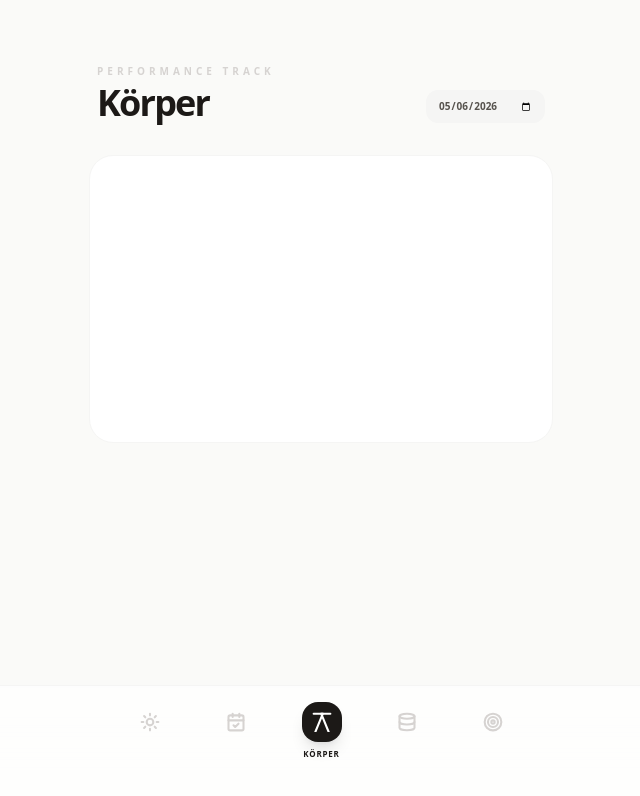
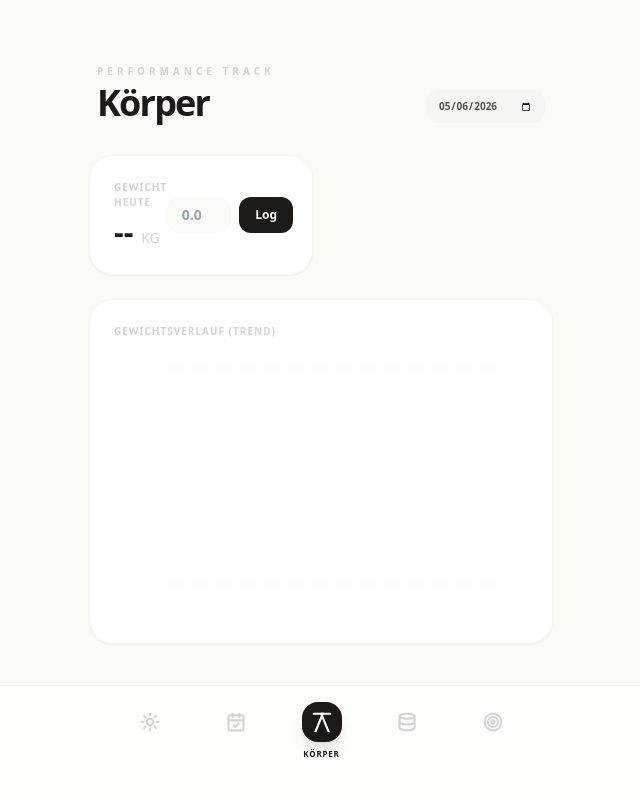
Before and after one commit to 9h9pksfxzf-byte/Tracker_New, a React (Vite) app: page / in a window 1280 px wide. Both pictures are taken after a click on the button "KÖRPER". Shown: the top 796 px of the page, without its empty margins (319-959 px from the left). Built offline with nearby package versions, Linux system fonts and the light colour scheme.

Commit message:
Update App.jsx

```diff
--- a/src/App.jsx
+++ b/src/App.jsx
@@ -1,5 +1,5 @@
 import React, { useState, useEffect } from "react";
-import { BarChart, Bar, XAxis, ReferenceLine, ResponsiveContainer, Cell, LineChart, Line, YAxis, Tooltip } from "recharts";
+import { BarChart, Bar, XAxis, ReferenceLine, ResponsiveContainer, Cell, LineChart, Line, YAxis, Tooltip, CartesianGrid } from "recharts";
 
 // ─── STORAGE & LOGIC ────────────────────────────────────────────────────────
 const DB = {
@@ -94,11 +94,10 @@ function StatBar({ label, value, max, unit, accent }) {
   );
 }
 
-// ─── VIEW: TODAY ─────────────────────────────────────────────────────────────
+// ─── VIEW: TODAY (TRACKER) ───────────────────────────────────────────────────
 function TodayView({ entries, goals, weights, addEntry, removeEntry, addWeight, activeDate, removeWeight, saveFav }) {
   const [activeType, setActiveType] = useState(null);
   const [form, setForm] = useState(EMPTY_ENTRY);
-  const [weightInput, setWeightInput] = useState("");
   const weightEntry = weights.find(w => w.date === activeDate);
   const currentWeight = weightEntry?.val || "--";
 
@@ -116,20 +115,6 @@ function TodayView({ entries, goals, weights, addEntry, removeEntry, addWeight,
 
   return (
     <div className="space-y-6">
-      <div className="bg-white rounded-3xl p-6 border border-stone-100 shadow-sm flex justify-between items-center">
-        <div>
-          <p className="text-[10px] font-black uppercase tracking-widest text-stone-300 mb-1">Gewicht am {fmtDate(activeDate)}</p>
-          <div className="flex items-center gap-2">
-            <div className="text-3xl font-black text-stone-900">{currentWeight} <span className="text-sm font-medium text-stone-300 uppercase">kg</span></div>
-            {weightEntry && <button onClick={() => removeWeight(activeDate)} className="text-stone-200 hover:text-red-400 p-1">✕</button>}
-          </div>
-        </div>
-        <div className="flex gap-2">
-          <input type="number" step="0.1" value={weightInput} onChange={e => setWeightInput(e.target.value)} placeholder="0.0" className="w-16 bg-stone-50 rounded-xl px-3 py-2 text-sm outline-none font-bold text-center" />
-          <button onClick={() => { if(weightInput) { addWeight(num(weightInput)); setWeightInput(""); } }} className="bg-stone-900 text-white px-4 rounded-xl font-bold text-xs active:scale-95 transition-all">Log</button>
-        </div>
-      </div>
-
       <div className="bg-white rounded-3xl p-6 border border-stone-100 shadow-sm space-y-5">
         <StatBar label="Kalorien" value={t.kcal} max={goals.kcal} unit="kcal" accent="#1c1c1e" />
         <div className="grid grid-cols-2 gap-x-6 gap-y-4">
@@ -187,21 +172,11 @@ function TodayView({ entries, goals, weights, addEntry, removeEntry, addWeight,
   );
 }
 
-// ─── VIEW: HISTORY ──────────────────────────────────────────────────────────
+// ─── VIEW: HISTORY (TRENDS) ──────────────────────────────────────────────────
 function HistoryView({ historyData, todayEntries, goals, weights }) {
   const allHistory = { ...historyData, [todayKey()]: todayEntries };
-  const tdee = calculateTDEE(weights, allHistory);
   return (
     <div className="space-y-6">
-      {tdee && (
-        <div className="bg-white rounded-3xl p-6 border border-stone-100 shadow-sm flex justify-between items-center bg-gradient-to-br from-white to-stone-50">
-          <div>
-            <p className="text-[10px] font-black uppercase tracking-[0.2em] text-amber-600 mb-1">Dynamischer Verbrauch (TDEE)</p>
-            <div className="text-3xl font-black text-stone-900">{tdee} <span className="text-sm font-medium text-stone-300 uppercase">kcal</span></div>
-            <p className="text-[9px] font-bold text-stone-400 mt-2 uppercase tracking-tighter">Basierend auf der letzten 21-Tage-Periode</p>
-          </div>
-        </div>
-      )}
       <div className="bg-white rounded-3xl p-6 border border-stone-100 shadow-sm">
         <p className="text-[10px] font-black uppercase tracking-widest text-stone-300 mb-6">Energie Trend (kcal)</p>
         <div className="h-48 w-full -ml-4">
@@ -216,6 +191,65 @@ function HistoryView({ historyData, todayEntries, goals, weights }) {
               </Bar>
               <ReferenceLine y={goals.kcal} stroke="#fca5a5" strokeDasharray="4 4" />
             </BarChart>
+          </ResponsiveContainer>
+        </div>
+      </div>
+    </div>
+  );
+}
+
+// ─── VIEW: BODY (KÖRPER) ────────────────────────────────────────────────────
+function BodyView({ weights, addWeight, activeDate, removeWeight, historyData, todayEntries }) {
+  const [weightInput, setWeightInput] = useState("");
+  const allHistory = { ...historyData, [todayKey()]: todayEntries };
+  const tdee = calculateTDEE(weights, allHistory);
+  const weightEntry = weights.find(w => w.date === activeDate);
+  const currentWeight = weightEntry?.val || "--";
+
+  const chartData = getMovingAverage(weights, 7).slice(-14);
+  const minW = Math.floor(Math.min(...weights.map(w => w.val)) - 1) || 0;
+  const maxW = Math.ceil(Math.max(...weights.map(w => w.val)) + 1) || 100;
+
+  return (
+    <div className="space-y-6">
+      {/* Quick Log & TDEE */}
+      <div className="grid grid-cols-1 md:grid-cols-2 gap-4">
+        <div className="bg-white rounded-3xl p-6 border border-stone-100 shadow-sm flex justify-between items-center">
+          <div>
+            <p className="text-[10px] font-black uppercase tracking-widest text-stone-300 mb-1">Gewicht Heute</p>
+            <div className="flex items-center gap-2">
+              <div className="text-3xl font-black text-stone-900">{currentWeight} <span className="text-sm font-medium text-stone-300 uppercase">kg</span></div>
+              {weightEntry && <button onClick={() => removeWeight(activeDate)} className="text-stone-200 hover:text-red-400 p-1">✕</button>}
+            </div>
+          </div>
+          <div className="flex gap-2">
+            <input type="number" step="0.1" value={weightInput} onChange={e => setWeightInput(e.target.value)} placeholder="0.0" className="w-16 bg-stone-50 rounded-xl px-3 py-2 text-sm outline-none font-bold text-center" />
+            <button onClick={() => { if(weightInput) { addWeight(num(weightInput)); setWeightInput(""); } }} className="bg-stone-900 text-white px-4 rounded-xl font-bold text-xs active:scale-95 transition-all">Log</button>
+          </div>
+        </div>
+
+        {tdee && (
+          <div className="bg-stone-900 rounded-3xl p-6 shadow-sm text-white">
+            <p className="text-[10px] font-black uppercase tracking-[0.2em] text-stone-400 mb-1">Wiss. Verbrauch (TDEE)</p>
+            <div className="text-3xl font-black">{tdee} <span className="text-sm font-medium text-stone-500 uppercase">kcal</span></div>
+            <p className="text-[9px] font-bold text-stone-500 mt-2 uppercase tracking-tighter">Basierend auf der letzten 21-Tage-Periode</p>
+          </div>
+        )}
+      </div>
+
+      {/* Gewicht Chart */}
+      <div className="bg-white rounded-3xl p-6 border border-stone-100 shadow-sm">
+        <p className="text-[10px] font-black uppercase tracking-widest text-stone-300 mb-6">Gewichtsverlauf (Trend)</p>
+        <div className="h-64 w-full -ml-4">
+          <ResponsiveContainer width="100%" height="100%">
+            <LineChart data={chartData}>
+              <CartesianGrid strokeDasharray="3 3" vertical={false} stroke="#f5f5f4" />
+              <XAxis dataKey="date" tickFormatter={fmtDate} tick={{fontSize: 9, fill: '#d6d3d1', fontWeight: 800}} axisLine={false} tickLine={false} />
+              <YAxis domain={[minW, maxW]} tick={{fontSize: 9, fill: '#d6d3d1'}} axisLine={false} tickLine={false} />
+              <Tooltip contentStyle={{ borderRadius: '16px', border: 'none', boxShadow: '0 10px 15px -3px rgb(0 0 0 / 0.1)' }} />
+              <Line type="monotone" dataKey="val" stroke="#e7e5e4" strokeWidth={2} dot={{ r: 4, fill: '#e7e5e4' }} />
+              <Line type="monotone" dataKey="avg" stroke="#1c1c1e" strokeWidth={4} dot={false} strokeLinecap="round" />
+            </LineChart>
           </ResponsiveContainer>
         </div>
       </div>
@@ -314,18 +348,7 @@ export default function App() {
       <main className="px-6 max-w-lg mx-auto">
         {tab === "today" && <TodayView entries={entries} goals={goals} weights={weights} addEntry={addEntry} removeEntry={removeEntry} addWeight={addWeight} activeDate={selectedDate} removeWeight={removeWeight} saveFav={saveFav} />}
         {tab === "history" && <HistoryView historyData={histData} todayEntries={entries} goals={goals} weights={weights} />}
-        {tab === "weight" && (
-          <div className="space-y-6">
-            <div className="bg-white rounded-3xl p-6 border border-stone-100 h-72">
-              <ResponsiveContainer width="100%" height="100%">
-                <LineChart data={getMovingAverage(weights, 7)}>
-                  <YAxis hide domain={['dataMin - 1', 'dataMax + 1']} />
-                  <Line type="monotone" dataKey="avg" stroke="#1c1c1e" strokeWidth={5} dot={false} strokeLinecap="round" />
-                </LineChart>
-              </ResponsiveContainer>
-            </div>
-          </div>
-        )}
+        {tab === "weight" && <BodyView weights={weights} addWeight={addWeight} activeDate={selectedDate} removeWeight={removeWeight} historyData={histData} todayEntries={entries} />}
         {tab === "favs" && (
           <div className="space-y-3">
             {favs.map((f, i) => (
```
